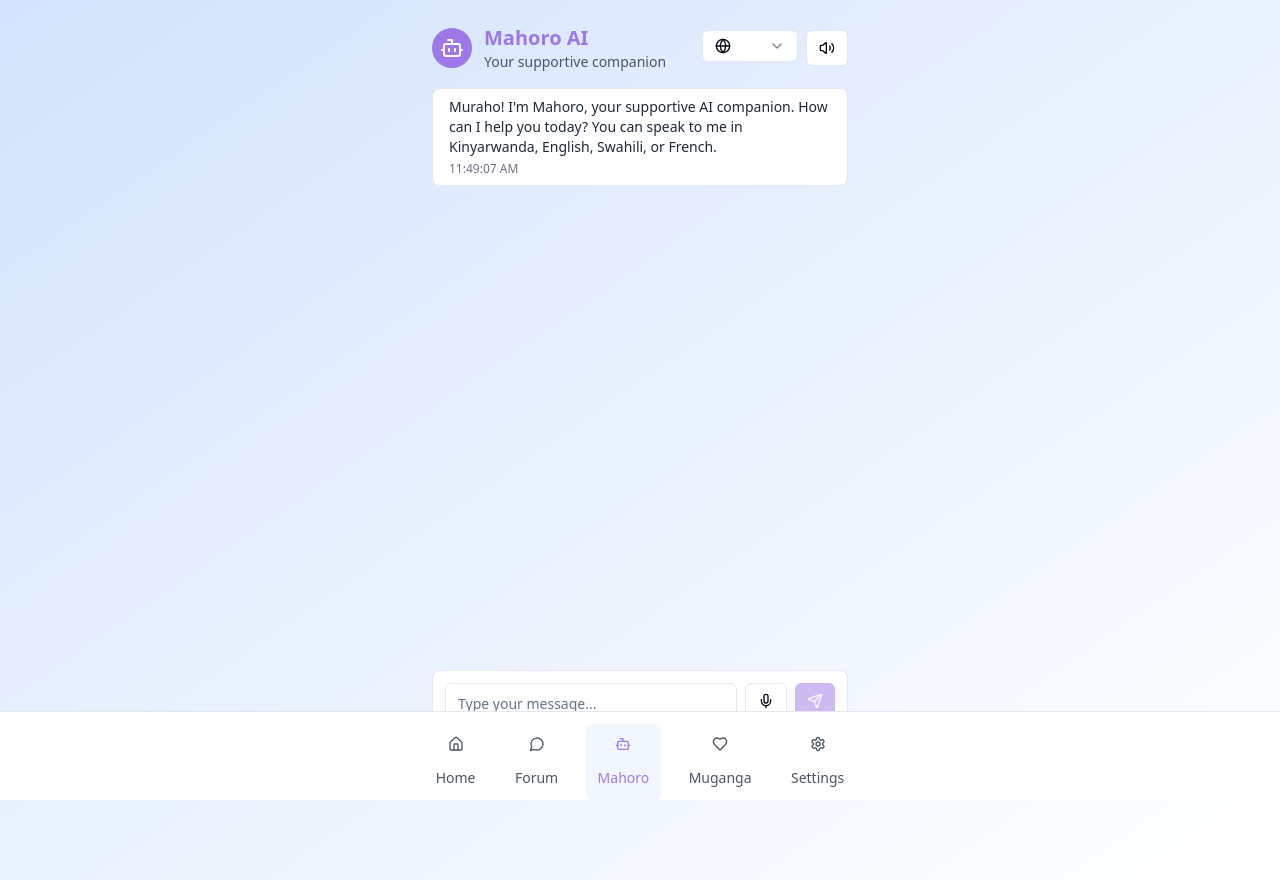
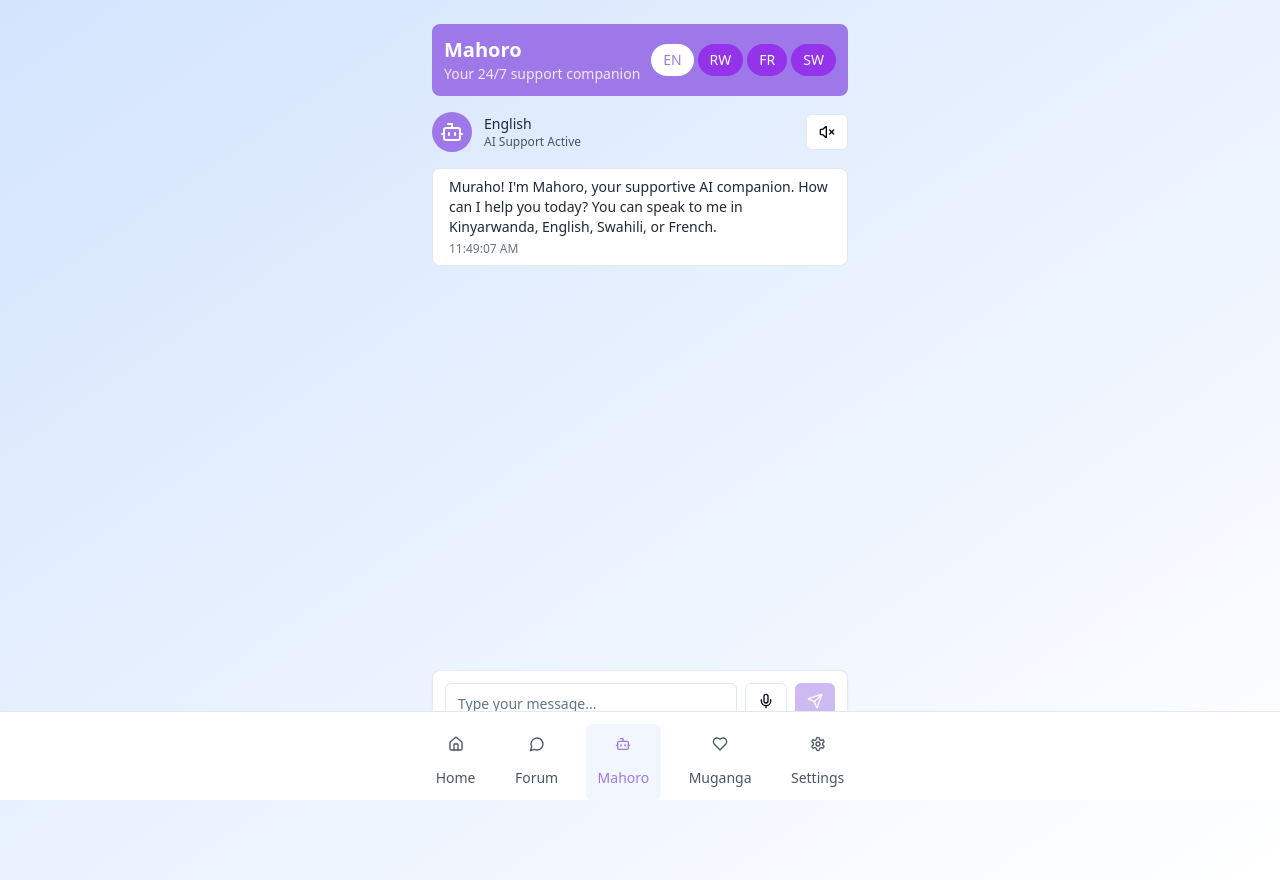
Before and after one commit to leocode09/new-hopecorehub, a React (Vite) app: page /mahoro in a window 1280 px wide. Built offline with nearby package versions, Linux system fonts and the light colour scheme.

Commit message:
Add language switch and text-to-speech
Implement language selection with persistent storage and add text-to-speech functionality.

```diff
--- /dev/null
+++ b/src/hooks/useTextToSpeech.tsx
@@ -0,0 +1,61 @@
+
+import { useState, useEffect } from 'react';
+
+export const useTextToSpeech = () => {
+  const [isEnabled, setIsEnabled] = useState(() => {
+    const saved = localStorage.getItem('mahoro-tts-enabled');
+    return saved ? JSON.parse(saved) : false;
+  });
+  const [isSpeaking, setIsSpeaking] = useState(false);
+
+  useEffect(() => {
+    localStorage.setItem('mahoro-tts-enabled', JSON.stringify(isEnabled));
+  }, [isEnabled]);
+
+  const speak = (text: string, language: string = 'en') => {
+    if (!isEnabled || !text) return;
+
+    // Cancel any ongoing speech
+    window.speechSynthesis.cancel();
+
+    const utterance = new SpeechSynthesisUtterance(text);
+
+    // Set language based on selection
+    const langMap: { [key: string]: string } = {
+      'en': 'en-US',
+      'fr': 'fr-FR',
+      'sw': 'sw-KE',
+      'rw': 'rw-RW' // May not be available on all browsers
+    };
+
+    utterance.lang = langMap[language] || 'en-US';
+    utterance.rate = 0.9;
+    utterance.pitch = 1;
+
+    utterance.onstart = () => setIsSpeaking(true);
+    utterance.onend = () => setIsSpeaking(false);
+    utterance.onerror = () => setIsSpeaking(false);
+
+    window.speechSynthesis.speak(utterance);
+  };
+
+  const stop = () => {
+    window.speechSynthesis.cancel();
+    setIsSpeaking(false);
+  };
+
+  const toggle = () => {
+    setIsEnabled(!isEnabled);
+    if (!isEnabled) {
+      stop(); // Stop speaking if disabling
+    }
+  };
+
+  return {
+    isEnabled,
+    isSpeaking,
+    speak,
+    stop,
+    toggle
+  };
+};
--- a/src/pages/Mahoro.tsx
+++ b/src/pages/Mahoro.tsx
@@ -1,24 +1,43 @@
 
-import { useState } from "react";
+import { useState, useEffect } from "react";
 import { Card, CardContent, CardHeader, CardTitle } from "@/components/ui/card";
 import { Button } from "@/components/ui/button";
 import { Input } from "@/components/ui/input";
 import { Select, SelectContent, SelectItem, SelectTrigger, SelectValue } from "@/components/ui/select";
 import BottomNav from "@/components/BottomNav";
 import { useMahoroChat } from "@/hooks/useMahoroChat";
-import { Bot, Send, Mic, Volume2, Globe, Loader2 } from "lucide-react";
+import { useTextToSpeech } from "@/hooks/useTextToSpeech";
+import { Bot, Send, Mic, Volume2, VolumeX, Globe, Loader2 } from "lucide-react";
 
 const Mahoro = () => {
   const [message, setMessage] = useState("");
-  const [selectedLanguage, setSelectedLanguage] = useState("en");
+  const [selectedLanguage, setSelectedLanguage] = useState(() => {
+    const saved = localStorage.getItem('mahoro-language');
+    return saved || "en";
+  });
+
   const { messages, isLoading, sendMessage } = useMahoroChat();
+  const { isEnabled: ttsEnabled, isSpeaking, speak, toggle: toggleTTS } = useTextToSpeech();
 
   const languages = [
-    { value: "en", label: "English" },
-    { value: "rw", label: "Kinyarwanda" },
-    { value: "fr", label: "Français" },
-    { value: "sw", label: "Kiswahili" }
+    { value: "en", label: "EN", fullLabel: "English" },
+    { value: "rw", label: "RW", fullLabel: "Kinyarwanda" },
+    { value: "fr", label: "FR", fullLabel: "Français" },
+    { value: "sw", label: "SW", fullLabel: "Kiswahili" }
   ];
+
+  // Save language preference
+  useEffect(() => {
+    localStorage.setItem('mahoro-language', selectedLanguage);
+  }, [selectedLanguage]);
+
+  // Auto-speak bot messages when TTS is enabled
+  useEffect(() => {
+    const lastMessage = messages[messages.length - 1];
+    if (lastMessage && lastMessage.isBot && ttsEnabled) {
+      speak(lastMessage.text, selectedLanguage);
+    }
+  }, [messages, ttsEnabled, selectedLanguage, speak]);
 
   const handleSendMessage = async () => {
     if (!message.trim() || isLoading) return;
@@ -38,33 +57,62 @@ const Mahoro = () => {
   return (
     <div className="min-h-screen bg-gradient-to-br from-[#D3E4FD] to-white dark:from-gray-900 dark:to-gray-800 pb-20">
       <div className="container mx-auto px-4 py-6 max-w-md h-screen flex flex-col">
-        {/* Header */}
-        <div className="flex items-center justify-between mb-4">
+        {/* Enhanced Header */}
+        <div className="mb-4">
+          {/* Top bar with language switches */}
+          <div className="flex items-center justify-between mb-4 bg-[#9E78E9] rounded-lg p-3">
+            <div>
+              <h1 className="text-xl font-bold text-white">Mahoro</h1>
+              <p className="text-sm text-purple-100">Your 24/7 support companion</p>
+            </div>
+
+            {/* Language Pills */}
+            <div className="flex space-x-1">
+              {languages.map((lang) => (
+                <button
+                  key={lang.value}
+                  onClick={() => setSelectedLanguage(lang.value)}
+                  className={`px-3 py-1.5 rounded-full text-sm font-medium transition-colors ${
+                    selectedLanguage === lang.value
+                      ? 'bg-white text-[#9E78E9]'
+                      : 'bg-purple-600 text-white hover:bg-purple-500'
+                  }`}
+                >
+                  {lang.label}
+                </button>
+              ))}
+            </div>
+          </div>
+
+          {/* Controls bar */}
+          <div className="flex items-center justify-between">
             <div className="flex items-center space-x-3">
               <div className="w-10 h-10 bg-[#9E78E9] rounded-full flex items-center justify-center">
                 <Bot className="w-6 h-6 text-white" />
               </div>
               <div>
-              <h1 className="text-xl font-bold text-[#9E78E9]">Mahoro AI</h1>
-              <p className="text-sm text-gray-600 dark:text-gray-300">Your supportive companion</p>
+                <p className="text-sm font-medium text-gray-800 dark:text-gray-200">
+                  {languages.find(l => l.value === selectedLanguage)?.fullLabel}
+                </p>
+                <p className="text-xs text-gray-600 dark:text-gray-400">AI Support Active</p>
               </div>
             </div>
+
+            {/* Accessibility Controls */}
             <div className="flex space-x-2">
-            <Select value={selectedLanguage} onValueChange={setSelectedLanguage}>
-              <SelectTrigger className="w-24 h-8">
-                <Globe className="w-4 h-4" />
-              </SelectTrigger>
-              <SelectContent>
-                {languages.map((lang) => (
-                  <SelectItem key={lang.value} value={lang.value}>
-                    {lang.label}
-                  </SelectItem>
-                ))}
-              </SelectContent>
-            </Select>
-            <Button variant="outline" size="sm">
-              <Volume2 className="w-4 h-4" />
+              <Button
+                variant="outline"
+                size="sm"
+                onClick={toggleTTS}
+                className={`${ttsEnabled ? 'bg-[#9E78E9] text-white' : ''}`}
+              >
+                {ttsEnabled ? (
+                  isSpeaking ? <Volume2 className="w-4 h-4 animate-pulse" /> : <Volume2 className="w-4 h-4" />
+                ) : (
+                  <VolumeX className="w-4 h-4" />
+                )}
               </Button>
+            </div>
           </div>
         </div>
 
```
Lines whose indentation alone changed are shown as unchanged.
